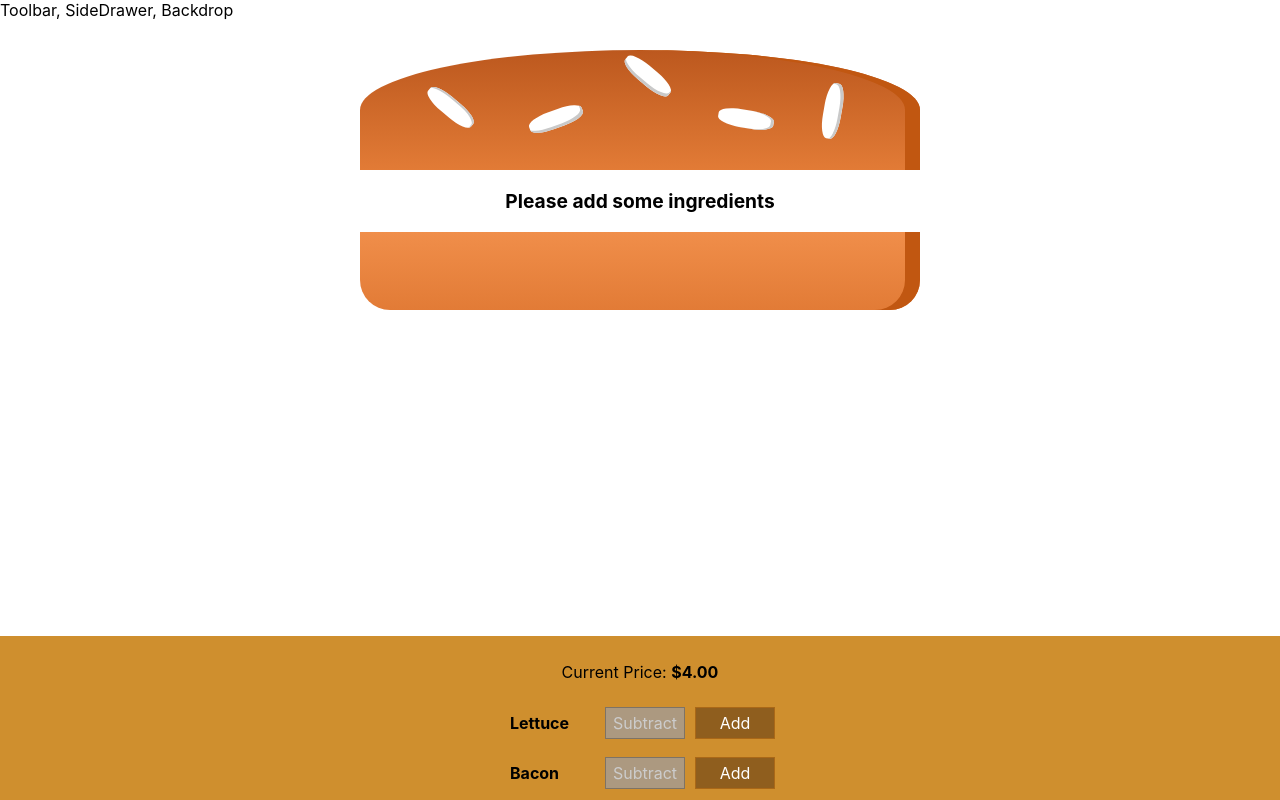
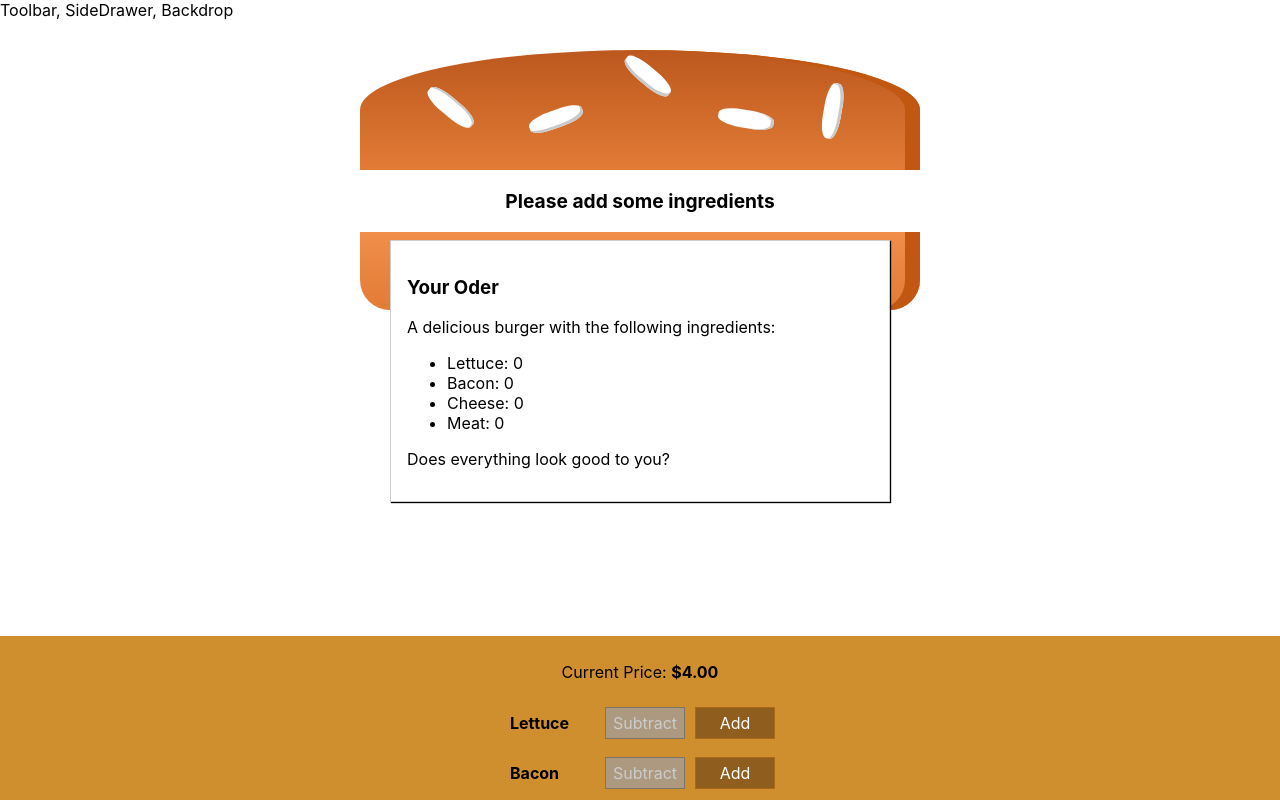
Before and after one commit to mdavid36/udemy-burger, a React (Create React App) app: page / in a window 1280 px wide. Shown: the top 800 px of the page. Built offline with nearby package versions, Linux system fonts and the light colour scheme.

Commit message:
added modal wrapper and order summary

```diff
--- /dev/null
+++ b/src/components/OrderSummary/OrderSummary.js
@@ -0,0 +1,22 @@
+import React from "react";
+
+const OrderSummary = (props) => {
+  const ingredientList = Object.keys(props.ingredients).map((i) => {
+    return (
+      <li key={i}>
+        <span style={{ textTransform: "capitalize" }}>{i}</span>:{" "}
+        {props.ingredients[i]}
+      </li>
+    );
+  });
+  return (
+    <>
+      <h3>Your Oder</h3>
+      <p>A delicious burger with the following ingredients:</p>
+      <ul>{ingredientList}</ul>
+      <p>Does everything look good to you?</p>
+    </>
+  );
+};
+
+export default OrderSummary;
--- /dev/null
+++ b/src/components/UI/Modal/Modal.js
@@ -0,0 +1,9 @@
+import React from "react";
+
+import classStyles from "./Modal.module.css";
+
+const Modal = (props) => {
+  return <div className={classStyles.Modal}>{props.children}</div>;
+};
+
+export default Modal;
--- /dev/null
+++ b/src/components/UI/Modal/Modal.module.css
@@ -0,0 +1,20 @@
+.Modal {
+  position: fixed;
+  z-index: 500;
+  background-color: white;
+  width: 70%;
+  border: 1px solid #ccc;
+  box-shadow: 1px 1px 1px black;
+  padding: 16px;
+  left: 15%;
+  top: 30%;
+  box-sizing: border-box;
+  transition: all 0.3s ease-out;
+}
+
+@media (min-width: 600px) {
+  .Modal {
+    width: 500px;
+    left: calc(50% - 250px);
+  }
+}
--- a/src/containers/BurgerBuilder/BurgerBuilder.js
+++ b/src/containers/BurgerBuilder/BurgerBuilder.js
@@ -3,6 +3,8 @@ import React, { Component } from "react";
 import Shell from "../../hoc/Shell";
 import Burger from "../../components/Burger/Burger";
 import BuildControls from "../../components/Burger/BuildControls/BuildControls";
+import Modal from "../../components/UI/Modal/Modal";
+import OrderSummary from "../../components/OrderSummary/OrderSummary";
 
 const INGREDIENT_PRICES = {
   lettuce: 0.5,
@@ -48,6 +50,9 @@ class BurgerBuilder extends Component {
     }
     return (
       <Shell>
+        <Modal>
+          <OrderSummary ingredients={this.state.ingredients} />
+        </Modal>
         <Burger ingredients={this.state.ingredients} />
         <BuildControls
           changeIngredient={this.changeIngredienthandler}
```
